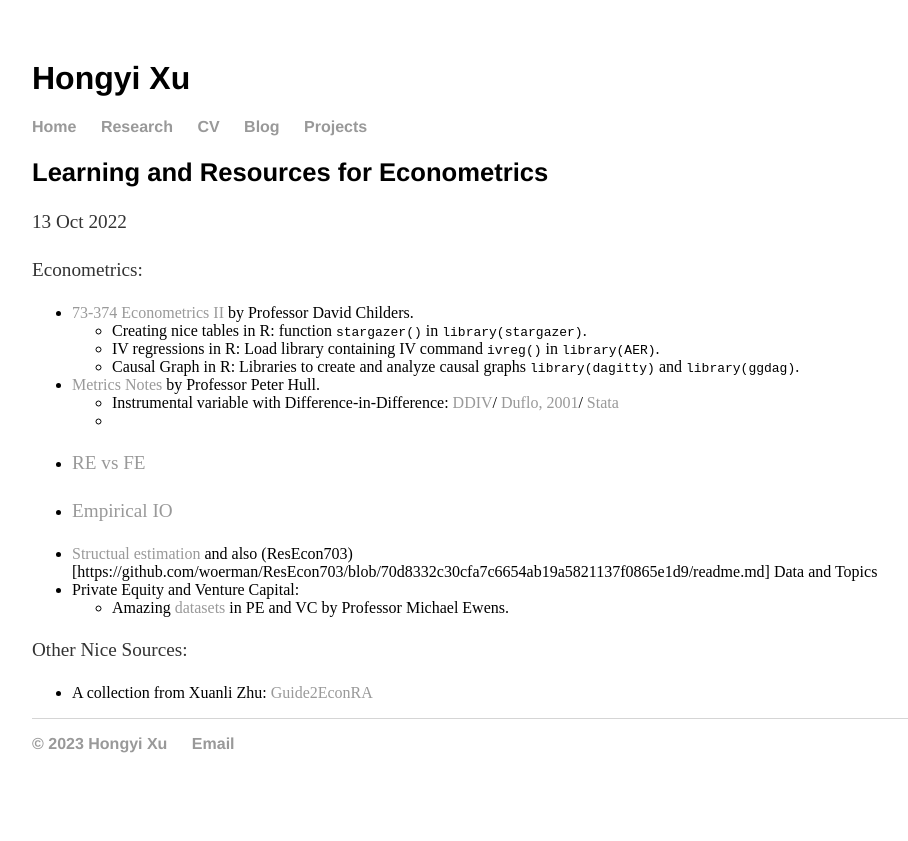
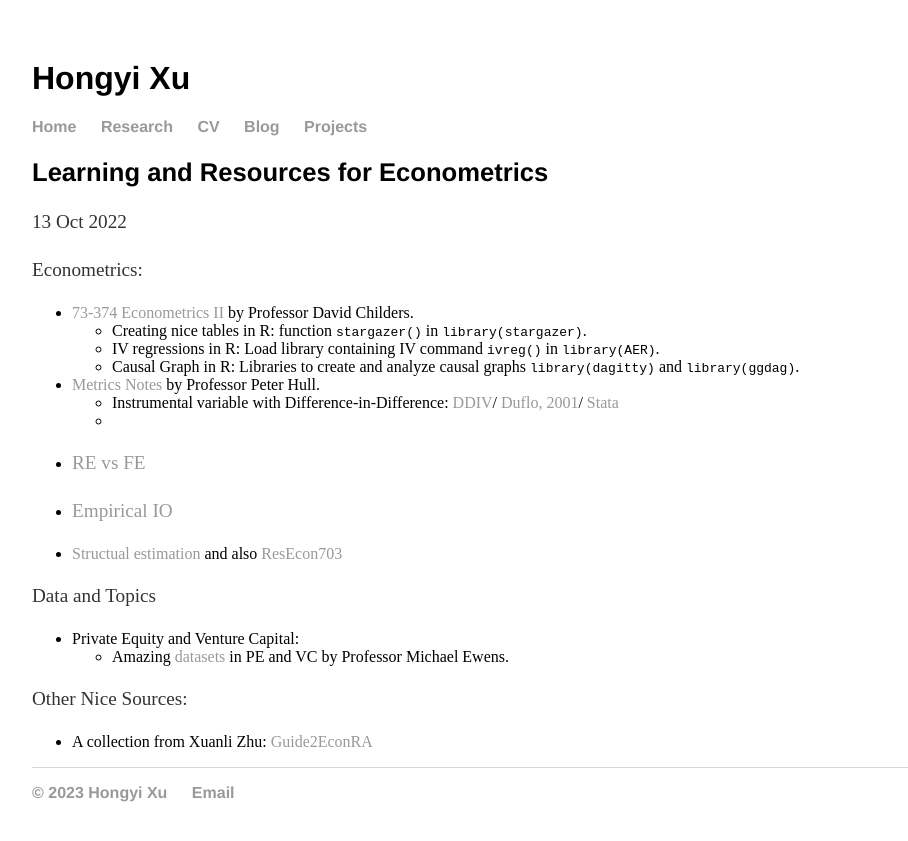
Before and after one commit to hongyileoxu/hongyileoxu.github.io, a Jekyll site: the page built from _posts/2022-10-13-great-resources.md, in a window 1280 px wide. Shown: the top 841 px of the page, without its empty margins (160-1068 px from the left). Built offline with Jekyll 4.4.1, drawn with Linux system fonts in a browser that asks for light colours.

Commit message:
Update 2022-10-13-great-resources.md

```diff
--- a/_posts/2022-10-13-great-resources.md
+++ b/_posts/2022-10-13-great-resources.md
@@ -18,7 +18,9 @@ Econometrics:
 
 -	[Empirical IO](https://github.com/kohei-kawaguchi/EmpiricalIO.git)
 
--	[Structual estimation](https://github.com/drewvankuiken/drewvankuiken.github.io/tree/66e4f3174774fa3dc966473d31e1053a29b2efa4/files/helpful_materials/lyman_slides/Re%20_Choosing_classes) and also (ResEcon703)[https://github.com/woerman/ResEcon703/blob/70d8332c30cfa7c6654ab19a5821137f0865e1d9/readme.md]
+-	[Structual estimation](https://github.com/drewvankuiken/drewvankuiken.github.io/tree/66e4f3174774fa3dc966473d31e1053a29b2efa4/files/helpful_materials/lyman_slides/Re%20_Choosing_classes) and also [ResEcon703](https://github.com/woerman/ResEcon703/blob/70d8332c30cfa7c6654ab19a5821137f0865e1d9/readme.md)
+
+
 Data and Topics
 -   Private Equity and Venture Capital:
     -   Amazing [datasets]([https://michaelewens.com](https://privatepublicmkts.com/data-sources/)) in PE and VC by Professor Michael Ewens.
```
